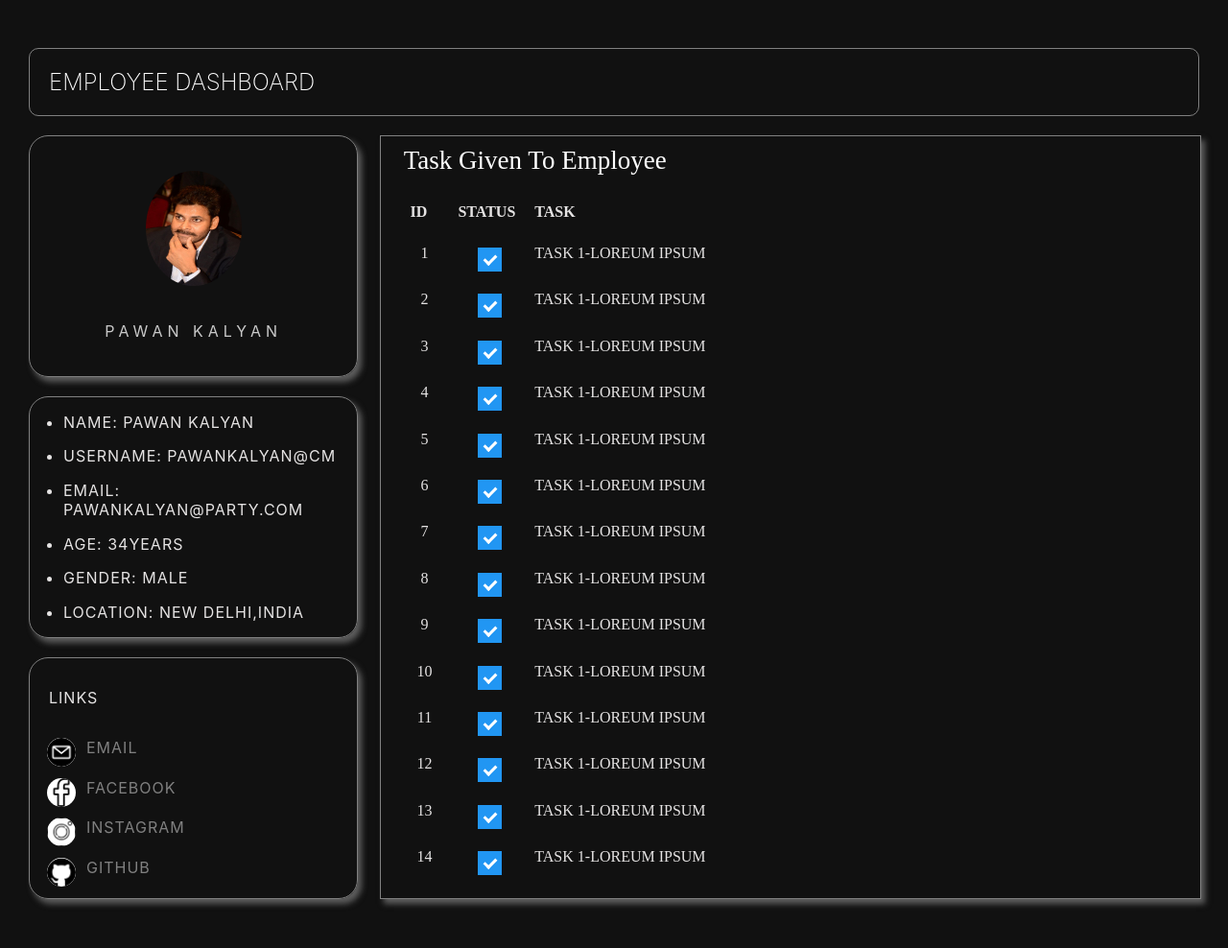
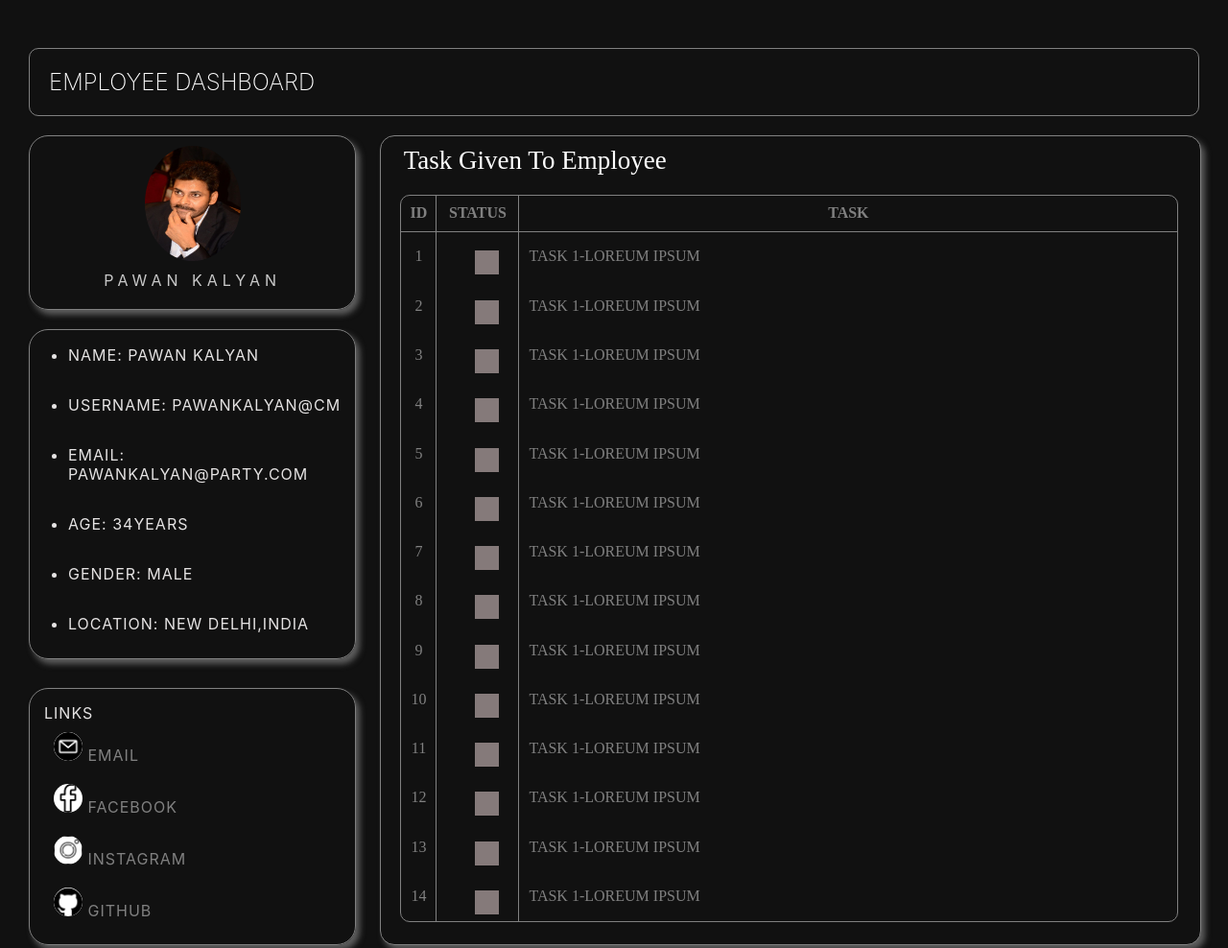
Before and after one commit to Rambabu00/Feb-contest-2, a plain HTML site: page F1-contest-2 Feb/index.html in a window 1280 px wide. Shown: the top 988 px of the page at 96% size. Before the commit the page ends 967 px from the top, so only its background shows below. Drawn offline with nearby package versions, Linux system fonts and the light colour scheme.

Commit message:
Update index.css

```diff
--- a/F1-contest-2 Feb/index.css
+++ b/F1-contest-2 Feb/index.css
@@ -1,4 +1,4 @@
-body{
+ body{
 
 
    margin: 20px;
@@ -54,7 +54,8 @@ color: #FFFFFF;
     border: 1px solid #808080;
     background-color: #111111;
     width: 100%;
-    box-shadow: 4px 5px 6px #5e5e5e
+    box-shadow: 4px 5px 6px #5e5e5e;
+    border-radius: 15px;
 
 }
 .left-side img{
@@ -69,10 +70,10 @@ border-radius: 50%;
     flex-flow:  column wrap;
     justify-content: space-evenly;
     align-items: center;
-    width: 100%;
-    height: 250px;
+
+
 border: 1px solid #808080;
- padding: 0px;
+ padding: 10px;
  margin: 0px;
 border-radius: 20px;
 letter-spacing: 5px;
@@ -80,40 +81,53 @@ box-shadow: 4px 5px 6px #5e5e5e;
 }
 .item1 span{
     color: rgba(255, 255, 255, 0.774);
+    padding: 10px;
 }
-.item2, .item3{
+.item2{
 
 
     display: flex;
-    flex-flow:  column nowrap;
+    flex-flow:  column;
     justify-content: space-evenly;
   font-size: 16px !important;
-    width: 100%;
-    height: 250px;
+
 border: 1px solid #808080;
- padding: 0px;
- margin: 0px;
+ padding-bottom: 10px;
 border-radius: 20px;
 letter-spacing: 1px;
 color:rgba(243, 241, 241, 0.938);
 text-align: left;
 box-shadow: 4px 5px 6px #5e5e5e;
 }
-ul{
-    margin: 0px;
-     padding-left: 35px;
+
+.item3{
+  display: flex;
+  flex-flow:  column;
+  justify-content: space-evenly;
+font-size: 16px !important;
+
+border: 1px solid #808080;
+ padding: 15px;
+ margin-top: 10px;
+border-radius: 20px;
+letter-spacing: 1px;
+color:rgba(243, 241, 241, 0.938);
+text-align: left;
+box-shadow: 4px 5px 6px #5e5e5e;
 }
  .item3 img{
     width: 30px;
     height: 30px;
     background-color: white;
     border-radius: 50%;
-    padding: 0px;
-    margin-left: 4px;
+
+
  }
- .item3 span{
-    margin: 20px;
+ .item3 div{
+  padding: 10px;
  }
+
+
  .item3 a{
     text-decoration: none;
     color: #808080;
@@ -124,13 +138,7 @@ ul{
 color: #FFFFFF;
 box-shadow: 4px 5px 6px #5e5e5e
  }
- .item3 div {
-    display: flex;
-    flex-flow: row nowrap;
-    justify-content: flex-start;
-    gap: 11px;
-    margin-left: 14px;
- }
+
  .right-side{
     color: white;
  }
@@ -147,16 +155,34 @@ box-shadow: 4px 5px 6px #5e5e5e
     margin: 20px;
     text-transform: uppercase;
  text-align: center;
-   color:rgba(243, 241, 241, 0.938);
+
+ border: 1px solid #808080;
+ border-radius: 10px;
 
   }
-  table th{
-    text-align: left;
-    margin-left: 10px;
-    padding-left: 10px;
-    padding-right: 10px;
-    margin-right: 10px;
+  thead{
+    border: 1px solid gray;
   }
+
+  td{
+    padding: 10px;
+
+    border-right: 1px solid gray;
+  }
+  thead th{
+    border-right: 1px solid gray;
+  }
+  th:nth-child(3){
+    border-right: none;
+  }
+  thead tr th{
+    border-bottom: 1px solid gray;
+  }
+
+
+table td:nth-child(3){
+  border-right: none;
+}
   .container {
     display: block;
     position: relative;
@@ -186,17 +212,15 @@ box-shadow: 4px 5px 6px #5e5e5e
     left: 0;
     height: 25px;
     width: 25px;
-    background-color: #eee;
+    background-color:rgb(7, 88, 7);
   }
 
   /* On mouse-over, add a grey background color */
-  .container:hover input ~ .checkmark {
-    background-color: #ccc;
-  }
+
 
   /* When the checkbox is checked, add a blue background */
   .container input:checked ~ .checkmark {
-    background-color: #2196F3;
+    background-color: #857a7a;
   }
 
   /* Create the checkmark/indicator (hidden when not checked) */
@@ -212,23 +236,14 @@ box-shadow: 4px 5px 6px #5e5e5e
   }
 
   /* Style the checkmark/indicator */
-  .container .checkmark:after {
-    left: 9px;
-    top: 5px;
-    width: 5px;
-    height: 10px;
-    border: solid white;
-    border-width: 0 3px 3px 0;
-    -webkit-transform: rotate(45deg);
-    -ms-transform: rotate(45deg);
-    transform: rotate(45deg);
-  }
+
   @media screen and (max-width: 640px) {
     .container1 {
         display: flex;
-        flex-flow: column nowrap;
+        flex-flow: column;
 
     }
+
   }
 
   .container {
@@ -236,3 +251,6 @@ box-shadow: 4px 5px 6px #5e5e5e
     margin-left: 30px;
 
   }
+   td,tr{
+    color: #808080;
+   }
```
